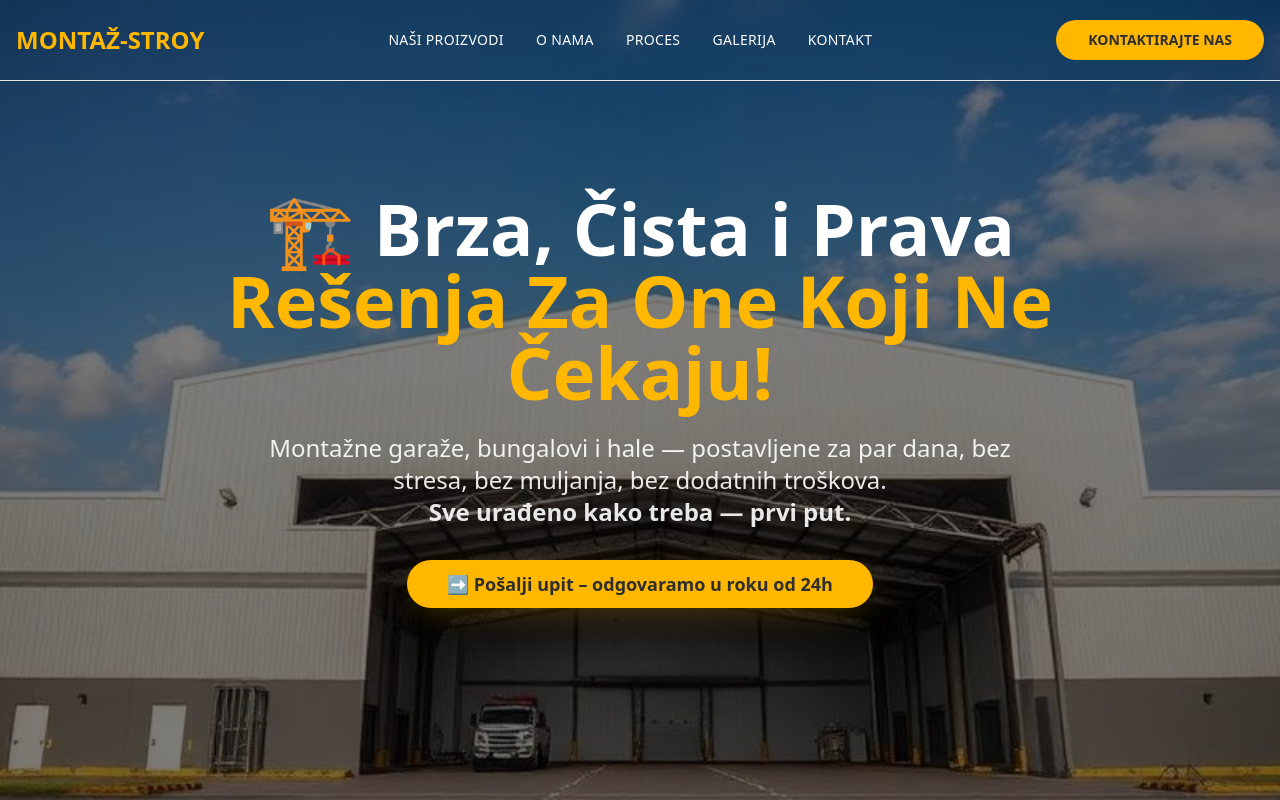
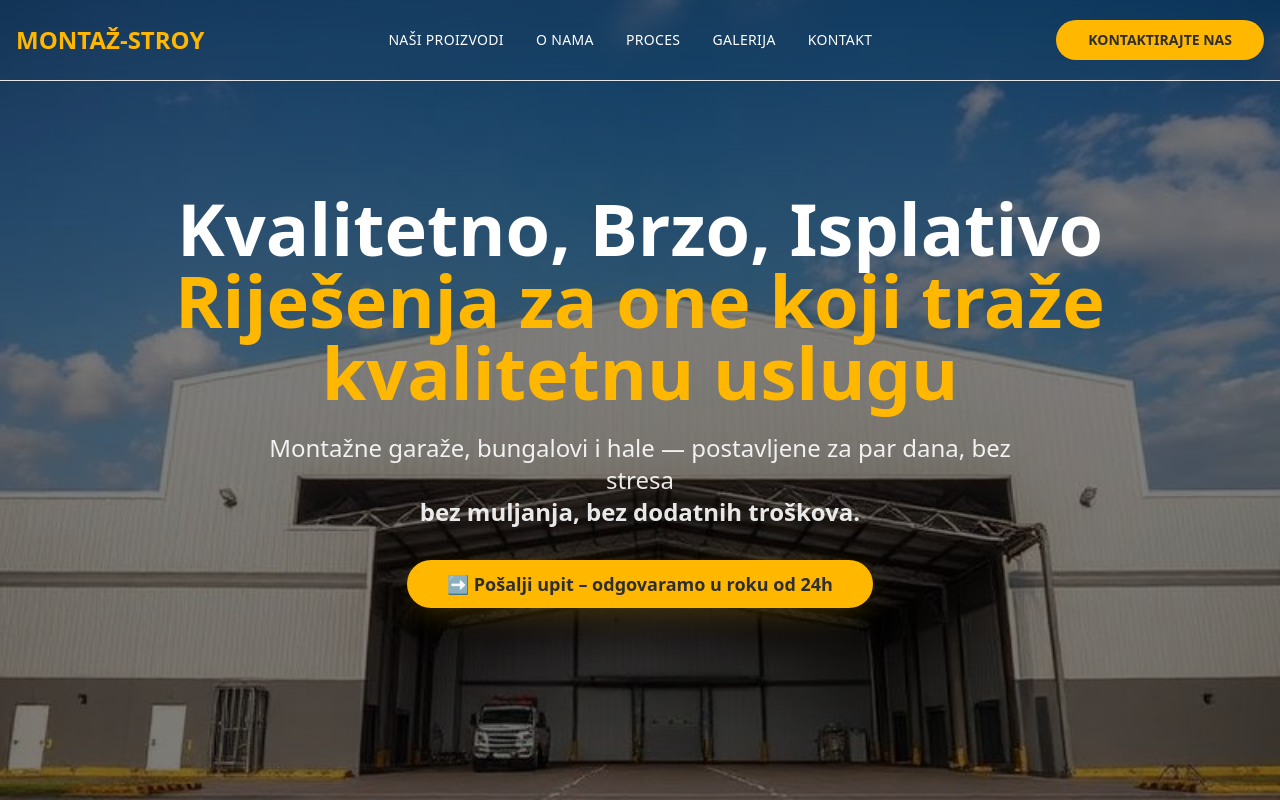
Before and after one commit to marko-h4cklabs/montazne-gradnje-hr, a React (Vite) app: page / in a window 1280 px wide. Shown: the top 800 px of the page. Built offline with nearby package versions, Linux system fonts and the light colour scheme.

Commit message:
updated hero line

```diff
--- a/src/components/Hero.tsx
+++ b/src/components/Hero.tsx
@@ -45,14 +45,13 @@ const Hero = () => {
       {/* Hero Content */}
       <div className="relative z-10 text-center text-white px-4 max-w-5xl mx-auto">
         <h1 className="text-4xl md:text-6xl lg:text-7xl font-bold mb-6 leading-tight">
-          🏗️ Brza, Čista i Prava <br />
-          <span className="text-primary">Rešenja Za One Koji Ne Čekaju!</span>
+          Kvalitetno, Brzo, Isplativo <br />
+          <span className="text-primary">Riješenja za one koji traže kvalitetnu uslugu</span>
         </h1>
 
         <p className="text-xl md:text-2xl mb-8 text-white/90 max-w-3xl mx-auto leading-relaxed">
-          Montažne garaže, bungalovi i hale — postavljene za par dana, bez stresa,
-          bez muljanja, bez dodatnih troškova. <br />
-          <strong>Sve urađeno kako treba — prvi put.</strong>
+          Montažne garaže, bungalovi i hale — postavljene za par dana, bez stresa <br />
+          <strong>bez muljanja, bez dodatnih troškova.</strong>
         </p>
 
         <Button
```
